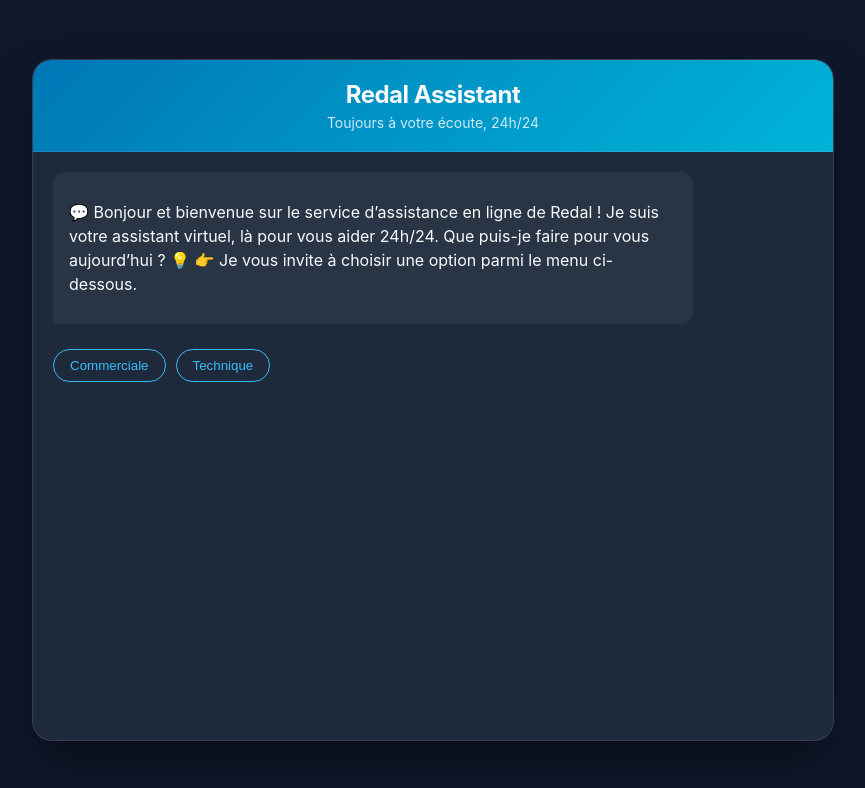
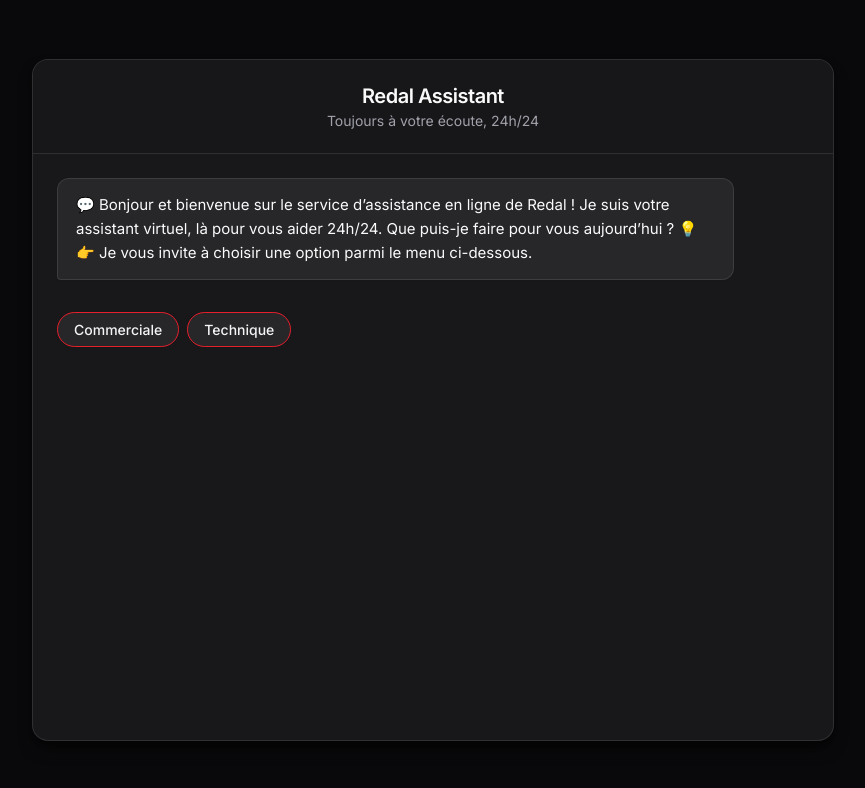
Before and after one commit to badereddine-alouani/redal-rag-assistant, a React (Vite) app in the folder frontend/: page / in a window 1280 px wide. Shown: the top 788 px of the page, without its empty margins (207-1072 px from the left). Built offline with nearby package versions, Linux system fonts and the light colour scheme.

Commit message:
feat(ui): overhaul chat interface with shadcn aesthetic and Redal brand colors

```diff
--- a/frontend/index.html
+++ b/frontend/index.html
@@ -4,7 +4,10 @@
     <meta charset="UTF-8" />
     <link rel="icon" type="image/svg+xml" href="/favicon.svg" />
     <meta name="viewport" content="width=device-width, initial-scale=1.0" />
-    <title>frontend</title>
+    <title>Redal Virtual Assistant</title>
+    <link rel="preconnect" href="https://fonts.googleapis.com">
+    <link rel="preconnect" href="https://fonts.gstatic.com" crossorigin>
+    <link href="https://fonts.googleapis.com/css2?family=Inter:wght@400;500;600;700&display=swap" rel="stylesheet">
   </head>
   <body>
     <div id="root"></div>
--- a/frontend/src/index.css
+++ b/frontend/src/index.css
@@ -1,217 +1,325 @@
 :root {
-  --primary-color: #00b4d8;
-  --secondary-color: #0077b6;
-  --bg-dark: #0f172a;
-  --bg-card: #1e293b;
-  --text-main: #f8fafc;
-  --text-muted: #94a3b8;
-  --accent: #38bdf8;
-  --error: #ef4444;
-  --success: #10b981;
+  /* Shadcn-inspired Zinc/Slate Theme */
+  --bg-dark: #09090b;          /* Zinc 950 */
+  --bg-card: #18181b;          /* Zinc 900 */
+  --bg-muted: #27272a;         /* Zinc 800 */
+
+  --primary-color: #E71F2A;    /* Veolia Red */
+  --primary-foreground: #ffffff;
+
+  --secondary-color: #27272a;  /* Zinc 800 */
+  --secondary-hover: #3f3f46;  /* Zinc 700 */
+  --secondary-foreground: #f4f4f5;
+
+  --accent-brand: #E71F2A;     /* Veolia Red for user messages */
+  --accent-brand-hover: #C81522;
+
+  --text-main: #fafafa;
+  --text-muted: #a1a1aa;       /* Zinc 400 */
+
+  --border: rgba(255, 255, 255, 0.1);
+  --ring: rgba(255, 255, 255, 0.2);
+
+  --error: #ef4444;            /* Red 500 */
+  --error-bg: rgba(239, 68, 68, 0.1);
+
+  --radius-lg: 1rem;
+  --radius-md: 0.75rem;
+  --radius-sm: 0.5rem;
+
+  --shadow-sm: 0 1px 2px 0 rgba(0, 0, 0, 0.05);
+  --shadow-lg: 0 10px 15px -3px rgba(0, 0, 0, 0.5), 0 4px 6px -4px rgba(0, 0, 0, 0.5);
 }
 
 body {
   margin: 0;
-  font-family: 'Inter', system-ui, -apple-system, sans-serif;
+  font-family: 'Inter', -apple-system, BlinkMacSystemFont, "Segoe UI", Roboto, sans-serif;
   background-color: var(--bg-dark);
   color: var(--text-main);
   display: flex;
   justify-content: center;
   align-items: center;
   min-height: 100vh;
-  padding: 20px;
+  padding: 1rem;
   box-sizing: border-box;
+  -webkit-font-smoothing: antialiased;
+}
+
+/* Custom Scrollbar for a cleaner look */
+::-webkit-scrollbar {
+  width: 6px;
+  height: 6px;
+}
+::-webkit-scrollbar-track {
+  background: transparent;
+}
+::-webkit-scrollbar-thumb {
+  background: var(--bg-muted);
+  border-radius: 10px;
+}
+::-webkit-scrollbar-thumb:hover {
+  background: var(--text-muted);
 }
 
 #root {
   width: 100%;
   max-width: 800px;
   background: var(--bg-card);
-  border-radius: 20px;
-  box-shadow: 0 25px 50px -12px rgba(0, 0, 0, 0.5);
+  border-radius: var(--radius-lg);
+  box-shadow: var(--shadow-lg);
   overflow: hidden;
-  border: 1px solid rgba(255, 255, 255, 0.1);
+  border: 1px solid var(--border);
   display: flex;
   flex-direction: column;
   height: 85vh;
 }
 
+.App {
+  display: flex;
+  flex-direction: column;
+  flex: 1;
+  min-height: 0;
+  width: 100%;
+}
+
 .header {
-  padding: 20px;
-  background: linear-gradient(135deg, var(--secondary-color), var(--primary-color));
+  padding: 1.5rem;
+  background: rgba(24, 24, 27, 0.8);
+  backdrop-filter: blur(12px);
+  -webkit-backdrop-filter: blur(12px);
   text-align: center;
-  border-bottom: 1px solid rgba(255, 255, 255, 0.1);
+  border-bottom: 1px solid var(--border);
+  z-index: 10;
 }
 
 .header h1 {
   margin: 0;
-  font-size: 24px;
-  font-weight: 700;
-  letter-spacing: -0.5px;
+  font-size: 1.25rem;
+  font-weight: 600;
+  letter-spacing: -0.025em;
+  color: var(--text-main);
 }
 
 .header p {
-  margin: 5px 0 0;
-  font-size: 14px;
-  color: rgba(255, 255, 255, 0.8);
+  margin: 0.25rem 0 0;
+  font-size: 0.875rem;
+  color: var(--text-muted);
 }
 
 .chat-container {
   flex: 1;
   overflow-y: auto;
-  padding: 20px;
+  padding: 1.5rem;
   display: flex;
   flex-direction: column;
-  gap: 15px;
+  gap: 1.5rem;
+  scroll-behavior: smooth;
 }
 
 .message {
-  max-width: 80%;
-  padding: 12px 16px;
-  border-radius: 12px;
-  line-height: 1.5;
-  animation: fadeIn 0.3s ease;
+  max-width: 85%;
+  padding: 0.875rem 1.125rem;
+  border-radius: var(--radius-md);
+  line-height: 1.6;
+  font-size: 0.9375rem;
+  animation: slideUp 0.3s cubic-bezier(0.16, 1, 0.3, 1) forwards;
   word-wrap: break-word;
+  box-shadow: var(--shadow-sm);
 }
 
 .message.bot {
-  background: rgba(255, 255, 255, 0.05);
+  background: var(--bg-muted);
+  color: var(--text-main);
   align-self: flex-start;
-  border-bottom-left-radius: 4px;
+  border-bottom-left-radius: 0.25rem;
+  border: 1px solid var(--border);
 }
 
 .message.user {
-  background: var(--primary-color);
+  background: var(--accent-brand);
+  color: white;
   align-self: flex-end;
-  border-bottom-right-radius: 4px;
+  border-bottom-right-radius: 0.25rem;
+}
+
+/* Markdown Specifics inside Bot Messages */
+.message.bot ul {
+  padding-left: 1.25rem;
+  margin: 0.5rem 0;
+}
+.message.bot li {
+  margin-bottom: 0.25rem;
+}
+.message.bot p {
+  margin: 0.5rem 0;
+}
+.message.bot p:first-child {
+  margin-top: 0;
+}
+.message.bot p:last-child {
+  margin-bottom: 0;
 }
 
 .options-container {
   display: flex;
   flex-wrap: wrap;
-  gap: 10px;
-  margin-top: 10px;
+  gap: 0.5rem;
+  margin-top: 0.5rem;
+  animation: fadeIn 0.4s ease forwards;
 }
 
 .btn-option {
-  background: transparent;
-  color: var(--accent);
-  border: 1px solid var(--accent);
-  padding: 8px 16px;
-  border-radius: 20px;
+  background: var(--secondary-color);
+  color: var(--secondary-foreground);
+  border: 1px solid var(--accent-brand);
+  padding: 0.5rem 1rem;
+  border-radius: 9999px; /* Pill shape */
+  font-size: 0.875rem;
+  font-family: inherit;
+  font-weight: 500;
   cursor: pointer;
-  font-weight: 500;
-  transition: all 0.2s ease;
+  transition: all 0.2s cubic-bezier(0.4, 0, 0.2, 1);
 }
 
 .btn-option:hover {
-  background: var(--accent);
-  color: var(--bg-dark);
+  background: var(--accent-brand);
+  color: white;
+  border-color: var(--accent-brand);
+  transform: translateY(-1px);
 }
 
 .input-area {
-  padding: 20px;
-  background: rgba(0, 0, 0, 0.2);
-  border-top: 1px solid rgba(255, 255, 255, 0.05);
+  padding: 1.25rem 1.5rem;
+  background: var(--bg-card);
+  border-top: 1px solid var(--border);
   display: flex;
-  gap: 10px;
+  gap: 0.75rem;
+  align-items: center;
 }
 
 .input-area input {
   flex: 1;
-  padding: 12px 16px;
-  border-radius: 8px;
-  border: 1px solid rgba(255, 255, 255, 0.1);
-  background: rgba(255, 255, 255, 0.05);
-  color: white;
+  padding: 0.75rem 1rem;
+  border-radius: var(--radius-sm);
+  border: 1px solid var(--border);
+  background: var(--bg-dark);
+  color: var(--text-main);
   font-family: inherit;
-  font-size: 14px;
-  transition: border-color 0.2s;
+  font-size: 0.9375rem;
+  transition: all 0.2s;
+  box-shadow: var(--shadow-sm);
 }
 
 .input-area input:focus {
   outline: none;
-  border-color: var(--primary-color);
+  border-color: var(--text-muted);
+  box-shadow: 0 0 0 2px var(--ring);
+}
+
+.input-area input::placeholder {
+  color: var(--text-muted);
 }
 
 .input-area button {
-  padding: 12px 24px;
-  border-radius: 8px;
+  padding: 0.75rem 1.5rem;
+  border-radius: var(--radius-sm);
   border: none;
   background: var(--primary-color);
-  color: white;
+  color: var(--primary-foreground);
   font-weight: 600;
+  font-family: inherit;
+  font-size: 0.9375rem;
   cursor: pointer;
-  transition: background 0.2s;
+  transition: all 0.2s;
+  box-shadow: var(--shadow-sm);
 }
 
-.input-area button:hover {
-  background: var(--secondary-color);
+.input-area button:hover:not(:disabled) {
+  opacity: 0.9;
+  transform: translateY(-1px);
+}
+
+.input-area button:active:not(:disabled) {
+  transform: translateY(0);
 }
 
 .input-area button:disabled {
-  background: rgba(255, 255, 255, 0.1);
-  color: rgba(255, 255, 255, 0.3);
+  opacity: 0.5;
   cursor: not-allowed;
 }
 
 .escalation-form {
-  background: rgba(239, 68, 68, 0.1);
-  border: 1px solid rgba(239, 68, 68, 0.3);
-  padding: 15px;
-  border-radius: 8px;
-  margin-top: 10px;
+  background: var(--error-bg);
+  border: 1px solid rgba(239, 68, 68, 0.2);
+  padding: 1.25rem;
+  border-radius: var(--radius-md);
+  margin-top: 0.5rem;
   display: flex;
   flex-direction: column;
-  gap: 10px;
+  gap: 0.75rem;
+  animation: slideUp 0.3s ease forwards;
 }
 
 .escalation-form input {
-  padding: 10px;
-  border-radius: 6px;
-  border: 1px solid rgba(255, 255, 255, 0.1);
-  background: rgba(0, 0, 0, 0.2);
-  color: white;
+  padding: 0.75rem 1rem;
+  border-radius: var(--radius-sm);
+  border: 1px solid rgba(239, 68, 68, 0.3);
+  background: var(--bg-dark);
+  color: var(--text-main);
+  font-family: inherit;
+}
+
+.escalation-form input:focus {
+  outline: none;
+  border-color: var(--error);
+  box-shadow: 0 0 0 2px rgba(239, 68, 68, 0.2);
 }
 
 .escalation-form button {
-  padding: 10px;
+  padding: 0.75rem;
   background: var(--error);
   color: white;
   border: none;
-  border-radius: 6px;
-  font-weight: bold;
+  border-radius: var(--radius-sm);
+  font-weight: 600;
+  font-family: inherit;
   cursor: pointer;
+  transition: opacity 0.2s;
 }
 
-.escalation-form button:hover {
-  background: #dc2626;
+.escalation-form button:hover:not(:disabled) {
+  opacity: 0.9;
+}
+
+/* Animations */
+@keyframes slideUp {
+  from { opacity: 0; transform: translateY(8px); }
+  to { opacity: 1; transform: translateY(0); }
 }
 
 @keyframes fadeIn {
-  from { opacity: 0; transform: translateY(10px); }
-  to { opacity: 1; transform: translateY(0); }
+  from { opacity: 0; }
+  to { opacity: 1; }
 }
 
 .typing-indicator {
   display: flex;
-  gap: 4px;
-  padding: 5px 0;
+  gap: 0.3rem;
+  padding: 0.5rem 0.25rem;
 }
 
 .typing-indicator span {
-  width: 6px;
-  height: 6px;
+  width: 5px;
+  height: 5px;
   background: var(--text-muted);
   border-radius: 50%;
-  animation: typing 1.4s infinite ease-in-out;
+  animation: typing 1.4s infinite ease-in-out both;
 }
 
-.typing-indicator span:nth-child(1) { animation-delay: 0s; }
-.typing-indicator span:nth-child(2) { animation-delay: 0.2s; }
-.typing-indicator span:nth-child(3) { animation-delay: 0.4s; }
+.typing-indicator span:nth-child(1) { animation-delay: -0.32s; }
+.typing-indicator span:nth-child(2) { animation-delay: -0.16s; }
 
 @keyframes typing {
-  0%, 100% { transform: scale(1); opacity: 0.5; }
-  50% { transform: scale(1.5); opacity: 1; }
+  0%, 80%, 100% { transform: scale(0.8); opacity: 0.4; }
+  40% { transform: scale(1.5); opacity: 1; }
 }
```
Also changed, not shown: 1 other file (tests, documents, lock files or other folders).
